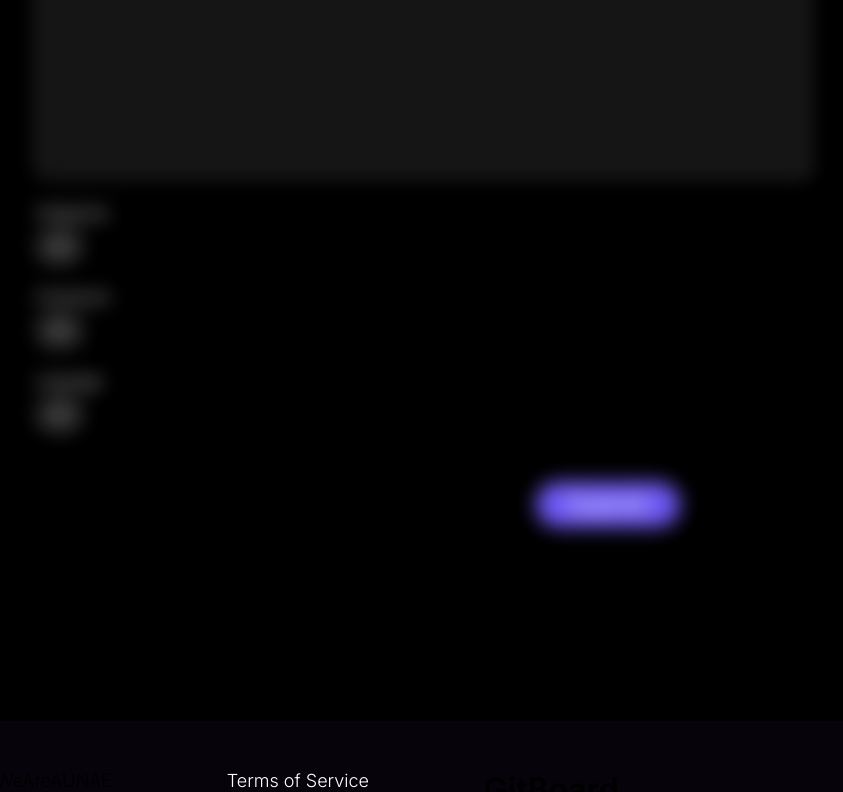
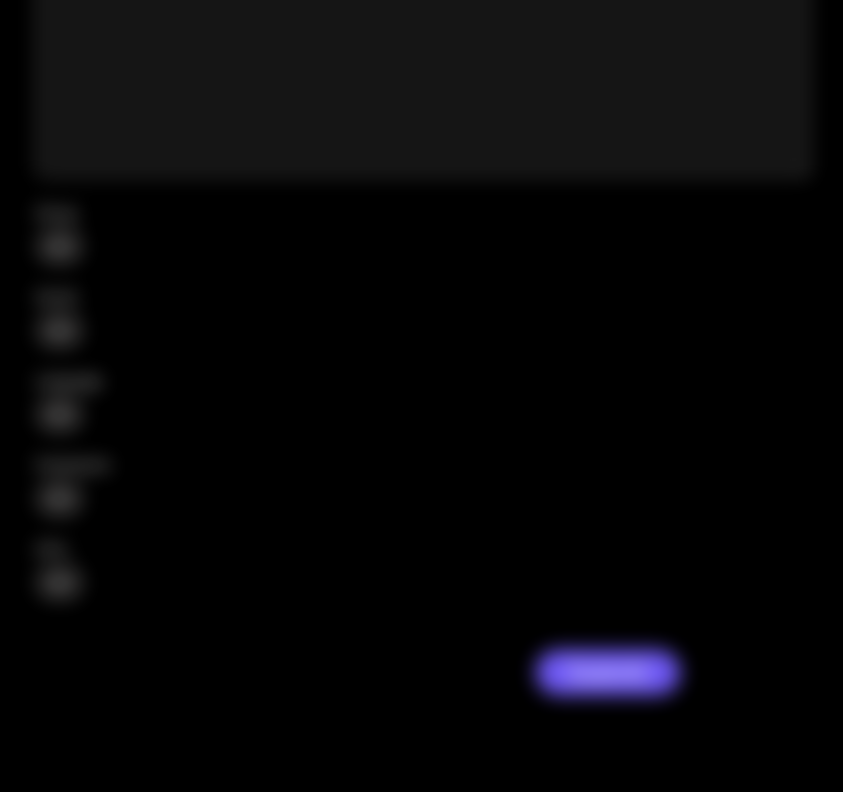
Before and after one commit to OpenBoardTeam/Frontend, a React (Create React App) app: page /newpost in a window 1280 px wide. Shown: the part 551-1343 px from the top of the page, without its empty margins (217-1060 px from the left). Built offline with nearby package versions, Linux system fonts and the light colour scheme.

Commit message:
Feat: 서버와 통신 구현

```diff
--- a/src/components/newpost/NewPost.css
+++ b/src/components/newpost/NewPost.css
@@ -4,7 +4,7 @@
 }
 
 .postbody {
-    height: 1201px;
+    height: 1300px;
     background-color: black;
     color: white;
     display: flex;
@@ -153,7 +153,7 @@
 .setlinkback {
     position: absolute;
     width: 100vw;
-    height: 1201px;
+    height: 1300px;
     backdrop-filter: blur(10px);
     background-color: rgba(0, 0, 0, 0.04);
     top: 71px;
@@ -184,7 +184,7 @@
 .setcateback {
     position: absolute;
     width: 100vw;
-    height: 1201px;
+    height: 1300px;
     backdrop-filter: blur(10px);
     background-color: rgba(0, 0, 0, 0.04);
     top: 71px;
--- a/src/components/newpost/NewPost.jsx
+++ b/src/components/newpost/NewPost.jsx
@@ -9,11 +9,15 @@
 
 const Posts = () => {
     const [cate, setCate] = useState([])
+    const [social, setSocial] = useState([])
+    const [lang, setLang] = useState([])
     const [frame, setFrame] = useState([])
-    const [lang, setLang] = useState([])
+    const [infra, setInfra] = useState([])
     const [caten, setCaten] = useState([])
+    const [socialn, setSocialn] = useState([])
+    const [langn, setLangn] = useState([])
     const [framen, setFramen] = useState([])
-    const [langn, setLangn] = useState([])
+    const [infran, setInfran] = useState([])
     const [plus, setPlus] = useState(0)
     const [link, setLink] = useState("")
     const [linkkey, setLinkkey] = useState(0)
@@ -23,17 +27,21 @@
     const [des, setDes] = useState("")
 
     const submit = () => {
-
+        if(link !== "" && name !== "" && sdes !== "" && des !== "") {
             axios.post('/project',
                 {
-                "categories": [...cate, ...caten],
+                    "categories": [...cate, ...caten, ...social, ...socialn, ...lang, ...langn, ...frame, ...framen, ...infra, ...infran],
                     "description": des,
                     "gitUrl": link,
                     "name": name,
                     "simple_description": sdes,
-                "userId": 7
+                    "userId": 1
                 }
             );
+        }
+        else {
+            alert('빈칸을 채워주세요')
+        }
     }
 
     return (
@@ -61,16 +69,16 @@
                         <div className="h">Load README.md From Github</div>
                     </div>
                     <textarea className="postdesc" onChange={(e) => setDes(e.target.value)}></textarea>
-                    <div className="postcate">Categories</div>
+                    <div className="postcate">Group</div>
                     <div className="postcatelist">
                         {cate.map((x) => (<div className="postlist">#{x}</div>))}
                         {caten.map((x) => (<div className="postlistn">#{x}</div>))}
                         <div onClick={() => setPlus(1)} className="postplus">+</div>
                     </div>
-                    <div className="postframe">Framework</div>
+                    <div className="postframe">Social</div>
                     <div className="postframelist">
-                        {frame.map((x) => (<div className="postlist">#{x}</div>))}
-                        {framen.map((x) => (<div className="postlistn">#{x}</div>))}
+                        {social.map((x) => (<div className="postlist">#{x}</div>))}
+                        {socialn.map((x) => (<div className="postlistn">#{x}</div>))}
                         <div onClick={() => setPlus(2)} className="postplus">+</div>
                     </div>
                     <div className="postframe">Language</div>
@@ -79,6 +87,18 @@
                         {langn.map((x) => (<div className="postlistn">#{x}</div>))}
                         <div onClick={() => setPlus(3)} className="postplus">+</div>
                     </div>
+                    <div className="postframe">Framework</div>
+                    <div className="postframelist">
+                        {frame.map((x) => (<div className="postlist">#{x}</div>))}
+                        {framen.map((x) => (<div className="postlistn">#{x}</div>))}
+                        <div onClick={() => setPlus(4)} className="postplus">+</div>
+                    </div>
+                    <div className="postframe">Infra</div>
+                    <div className="postframelist">
+                        {infra.map((x) => (<div className="postlist">#{x}</div>))}
+                        {infran.map((x) => (<div className="postlistn">#{x}</div>))}
+                        <div onClick={() => setPlus(5)} className="postplus">+</div>
+                    </div>
                     <div onClick={()=> submit()} className="postsubmit">Submit</div>
                 </div>
             </div>
@@ -86,13 +106,19 @@
                 <Footer/>
             </div>
             {plus === 1 && (
-                <SetList cate={cate} setCate={setCate} caten={caten} setCaten={setCaten} setPlus={setPlus} title="category"/>
+                <SetList cate={cate} setCate={setCate} caten={caten} setCaten={setCaten} plus={plus} setPlus={setPlus} title="group"/>
             )}
             {plus === 2 && (
-                <SetList cate={frame} setCate={setFrame} caten={framen} setCaten={setFramen} setPlus={setPlus} title="framework"/>
+                <SetList cate={social} setCate={setSocial} caten={socialn} setCaten={setSocialn} plus={plus} setPlus={setPlus} title="social"/>
             )}
             {plus === 3 && (
-                <SetList cate={lang} setCate={setLang} caten={langn} setCaten={setLangn} setPlus={setPlus} title="language"/>
+                <SetList cate={lang} setCate={setLang} caten={langn} setCaten={setLangn} plus={plus} setPlus={setPlus} title="language"/>
+            )}
+            {plus === 4 && (
+                <SetList cate={frame} setCate={setFrame} caten={framen} setCaten={setFramen} plus={plus} setPlus={setPlus} title="framework"/>
+            )}
+            {plus === 5 && (
+                <SetList cate={infra} setCate={setInfra} caten={infran} setCaten={setInfran} plus={plus} setPlus={setPlus} title="infra"/>
             )}
         </>
     );
--- a/src/components/newpost/SetList.jsx
+++ b/src/components/newpost/SetList.jsx
@@ -2,7 +2,7 @@
 import { useState, useEffect } from "react"
 import axios from "axios";
 
-const SetCate = ( props ) => {
+const SetList = ( props ) => {
     const [list, setList] = useState([])
     const [want, setWant] = useState(props.cate)
     const [slist, setSlist] = useState([""])
@@ -13,10 +13,12 @@
     const [sword, setSword] = useState("")
 
     useEffect(() => {
-        axios.get('category')
-        .then(function (response) {
-            console.log(response.data)
-        })
+            axios.get(`hashtag/list/by-certified/${props.plus}`)
+            .then(function (response) {
+                console.log(response.data)
+                setList(response.data.certifiedList)
+                setListn(response.data.uncertifiedList)
+            })
     }, [])
 
     const add = ( value ) => {
@@ -70,6 +72,14 @@
         if((e.key === "Enter" || e === "Enter") && slist.length === 0 && slistn.length === 0 && skey === 1) {
             const temp = [...listn, sword]
             setListn(temp)
+            axios.post('/hashtag',
+                {
+                    "certified": false,
+                    "groupId": props.plus,
+                    "name": sword,
+                    "writerId": 1
+                }
+            );
         }
     }
 
@@ -99,10 +109,10 @@
                         <img src="sd" className="setcateimg"></img>
                         <hr></hr>
                         <div className="setcatelists">
-                            {skey === 0 && list.map((x) => (<div onClick={(e) => add(e.target.textContent)} className="setcatelist">#{x}</div>))}
-                            {skey === 0 && listn.map((x) => (<div onClick={(e) => addn(e.target.textContent)} className="setcatelistn">#{x}</div>))}
-                            {skey === 1 && slist.map((x) => (<div onClick={(e) => add(e.target.textContent)} className="setcatelist">#{x}</div>))}
-                            {skey === 1 && slistn.map((x) => (<div onClick={(e) => addn(e.target.textContent)} className="setcatelistn">#{x}</div>))}
+                            {skey === 0 && list.map((x) => (<div onClick={() => add(x)} className="setcatelist">#{x}</div>))}
+                            {skey === 0 && listn.map((x) => (<div onClick={() => addn(x)} className="setcatelistn">#{x}</div>))}
+                            {skey === 1 && slist.map((x) => (<div onClick={() => add(x)} className="setcatelist">#{x}</div>))}
+                            {skey === 1 && slistn.map((x) => (<div onClick={() => addn(x)} className="setcatelistn">#{x}</div>))}
                             {(slist.length === 0 && slistn.length === 0) && (
                                 <div>
                                     <div className="setcatecreatetext">'#{sword}' is not exist.</div>
@@ -124,4 +134,4 @@
     );
 };
 
-export default SetCate;
+export default SetList;
```
Lines whose indentation alone changed are shown as unchanged.
